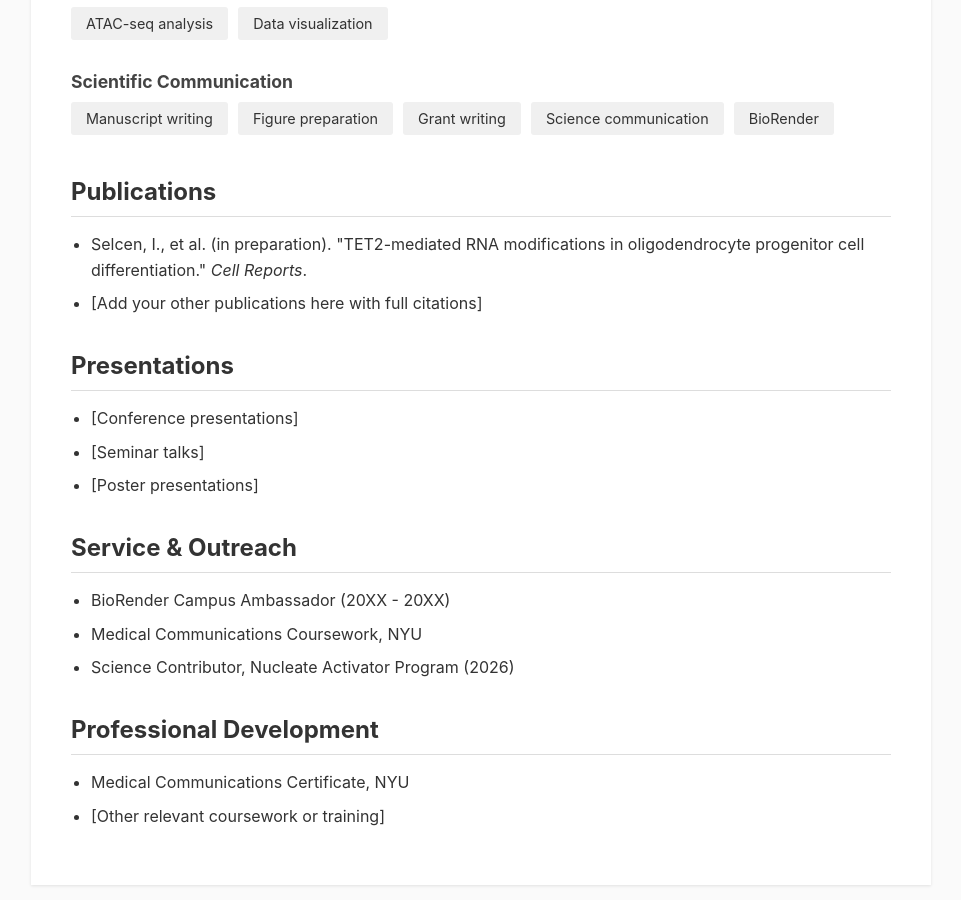
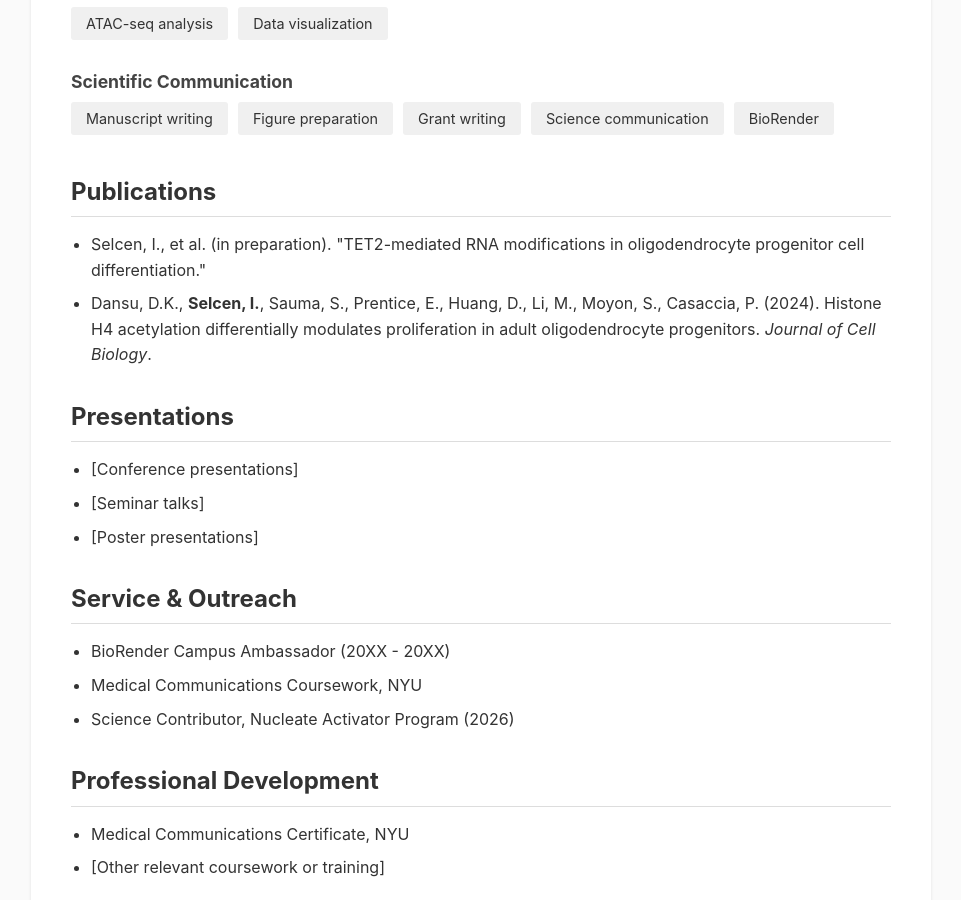
Before and after one commit to ipekselcen/ipekselcen.github.io, a Jekyll site: the page cv.html, which Jekyll copies as it is, in a window 1280 px wide and 900 px high, scrolled down 1510 px. Shown: the whole window, without its empty margins (159-1120 px from the left). Built offline with Jekyll 4.4.1, drawn with Linux system fonts in a browser that asks for light colours.

Commit message:
Update cv.html

```diff
--- a/cv.html
+++ b/cv.html
@@ -216,8 +216,9 @@
         <section>
             <h2>Publications</h2>
             <ul>
-                <li>Selcen, I., et al. (in preparation). "TET2-mediated RNA modifications in oligodendrocyte progenitor cell differentiation." <em>Cell Reports</em>.</li>
-                <li>[Add your other publications here with full citations]</li>
+                <li>Selcen, I., et al. (in preparation). "TET2-mediated RNA modifications in oligodendrocyte progenitor cell differentiation." </li>
+                <li>Dansu, D.K., <strong>Selcen, I.</strong>, Sauma, S., Prentice, E., Huang, D., Li, M., Moyon, S., Casaccia, P. (2024). Histone H4 acetylation differentially modulates proliferation in adult oligodendrocyte progenitors. <em>Journal of Cell Biology</em>.</li>
+
             </ul>
         </section>
 
```
